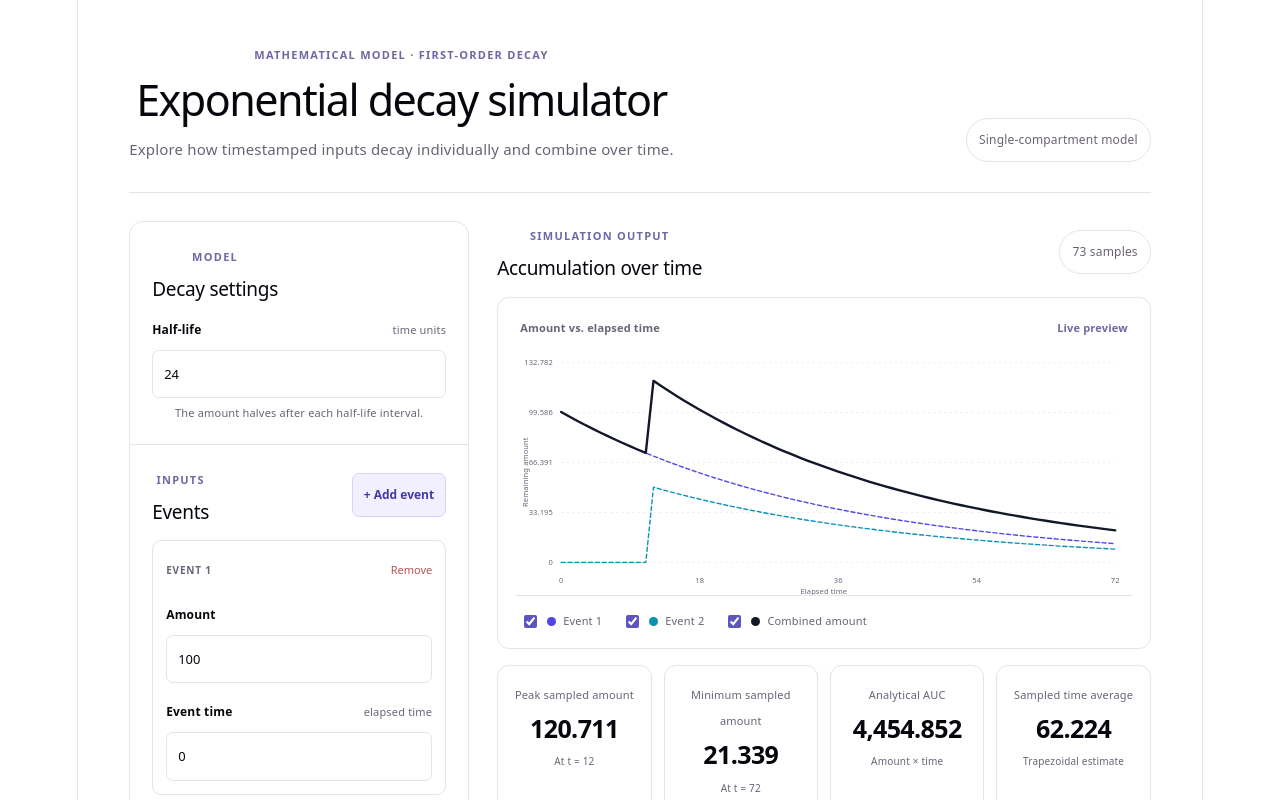
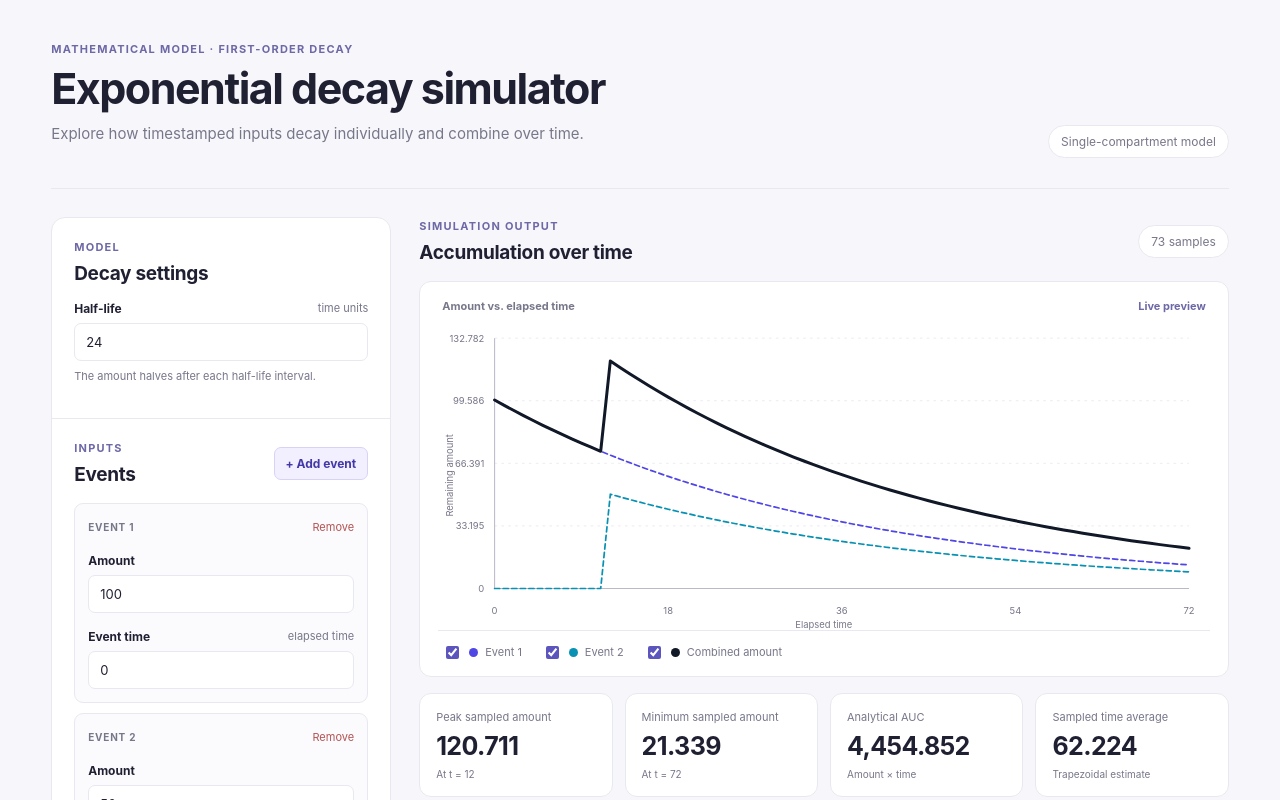
Before and after one commit to andrew-mestas/exponential-decay-simulator, a React (Vite) app: page / in a window 1280 px wide. Shown: the top 800 px of the page. Built offline with nearby package versions, Linux system fonts and the light colour scheme.

Commit message:
Set simulator application theme and layout

```diff
--- a/src/index.css
+++ b/src/index.css
@@ -1,111 +1,68 @@
 :root {
-  --text: #6b6375;
-  --text-h: #08060d;
-  --bg: #fff;
-  --border: #e5e4e7;
-  --code-bg: #f4f3ec;
-  --accent: #aa3bff;
-  --accent-bg: rgba(170, 59, 255, 0.1);
-  --accent-border: rgba(170, 59, 255, 0.5);
-  --social-bg: rgba(244, 243, 236, 0.5);
-  --shadow:
-    rgba(0, 0, 0, 0.1) 0 10px 15px -3px, rgba(0, 0, 0, 0.05) 0 4px 6px -2px;
-
-  --sans: system-ui, 'Segoe UI', Roboto, sans-serif;
-  --heading: system-ui, 'Segoe UI', Roboto, sans-serif;
-  --mono: ui-monospace, Consolas, monospace;
-
-  font: 18px/145% var(--sans);
-  letter-spacing: 0.18px;
-  color-scheme: light dark;
-  color: var(--text);
-  background: var(--bg);
+  font-family: Inter, ui-sans-serif, system-ui, -apple-system, BlinkMacSystemFont, "Segoe UI", sans-serif;
+  color: #202033;
+  background: #f7f7fb;
   font-synthesis: none;
   text-rendering: optimizeLegibility;
   -webkit-font-smoothing: antialiased;
   -moz-osx-font-smoothing: grayscale;
 
-  @media (max-width: 1024px) {
-    font-size: 16px;
-  }
+  --text: #77778a;
+  --text-h: #202033;
+  --bg: #f7f7fb;
+  --surface: #ffffff;
+  --card-bg: #fbfbfe;
+  --input-bg: #ffffff;
+  --border: #e8e8f0;
+  --axis: #b9b9c8;
+  --accent: #5b55bd;
+}
+
+* {
+  box-sizing: border-box;
+}
+
+body {
+  min-width: 320px;
+  min-height: 100vh;
+  margin: 0;
+}
+
+button,
+input {
+  font: inherit;
+}
+
+#root {
+  min-height: 100vh;
 }
 
 @media (prefers-color-scheme: dark) {
   :root {
-    --text: #9ca3af;
-    --text-h: #f3f4f6;
-    --bg: #16171d;
-    --border: #2e303a;
-    --code-bg: #1f2028;
-    --accent: #c084fc;
-    --accent-bg: rgba(192, 132, 252, 0.15);
-    --accent-border: rgba(192, 132, 252, 0.5);
-    --social-bg: rgba(47, 48, 58, 0.5);
-    --shadow:
-      rgba(0, 0, 0, 0.4) 0 10px 15px -3px, rgba(0, 0, 0, 0.25) 0 4px 6px -2px;
+    color: #e8e8f0;
+    background: #14141b;
+    --text: #a2a2b6;
+    --text-h: #f0f0f7;
+    --bg: #14141b;
+    --surface: #1d1d27;
+    --card-bg: #22222e;
+    --input-bg: #171720;
+    --border: #343443;
+    --axis: #68687a;
+    --accent: #aaa4ff;
   }
 
-  #social .button-icon {
-    filter: invert(1) brightness(2);
+  .button {
+    border-color: #45416e;
+    background: #302d52;
+    color: #d7d4ff;
+  }
+
+  .button:hover {
+    background: #3a3664;
+  }
+
+  .total-swatch {
+    background: #e5e7eb;
   }
 }
-
-#root {
-  width: 1126px;
-  max-width: 100%;
-  margin: 0 auto;
-  text-align: center;
-  border-inline: 1px solid var(--border);
-  min-height: 100svh;
-  display: flex;
-  flex-direction: column;
-  box-sizing: border-box;
-}
-
-body {
-  margin: 0;
-}
-
-h1,
-h2 {
-  font-family: var(--heading);
-  font-weight: 500;
-  color: var(--text-h);
-}
-
-h1 {
-  font-size: 56px;
-  letter-spacing: -1.68px;
-  margin: 32px 0;
-  @media (max-width: 1024px) {
-    font-size: 36px;
-    margin: 20px 0;
-  }
-}
-h2 {
-  font-size: 24px;
-  line-height: 118%;
-  letter-spacing: -0.24px;
-  margin: 0 0 8px;
-  @media (max-width: 1024px) {
-    font-size: 20px;
-  }
-}
-p {
-  margin: 0;
-}
-
-code,
-.counter {
-  font-family: var(--mono);
-  display: inline-flex;
-  border-radius: 4px;
-  color: var(--text-h);
-}
-
-code {
-  font-size: 15px;
-  line-height: 135%;
-  padding: 4px 8px;
-  background: var(--code-bg);
-}
```
